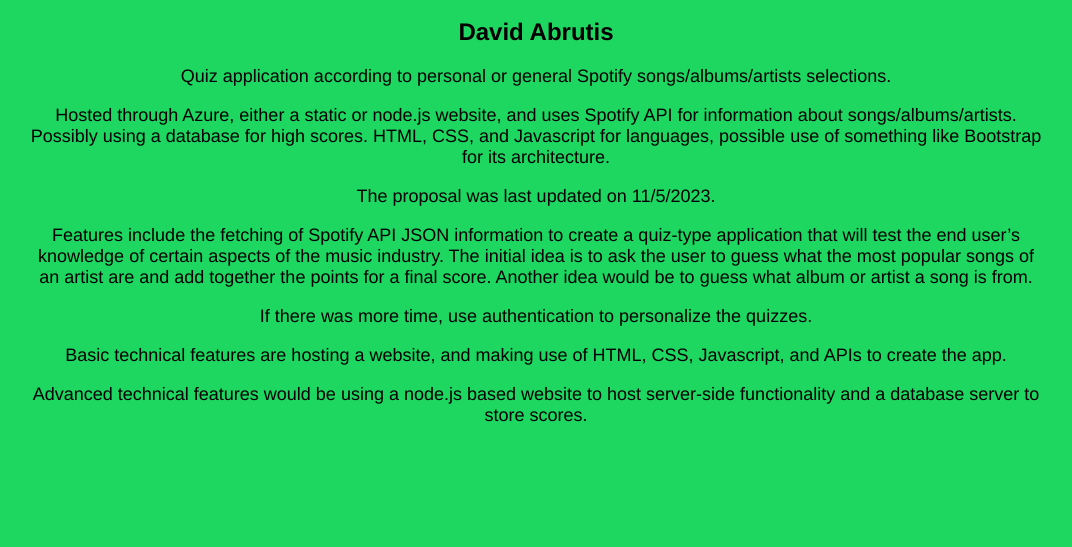
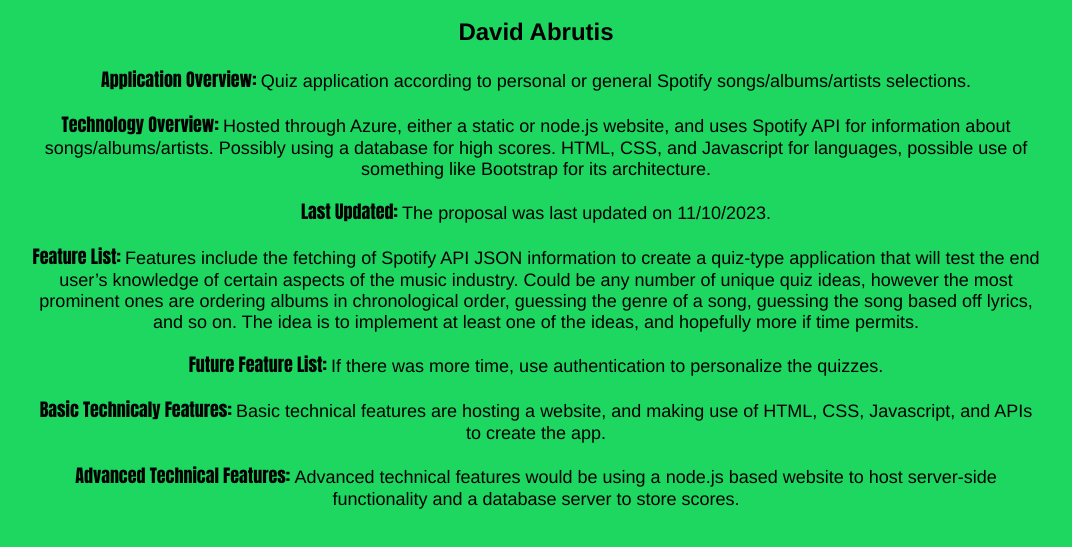
Before and after one commit to dabrutis/Class-Product-Proposal, a plain HTML site: page index.html in a window 1280 px wide. Shown: the part 49-596 px from the top of the page, without its empty margins (104-1176 px from the left). Drawn offline with Linux system fonts and the light colour scheme.

Commit message:
Update 11/10/2023

```diff
--- a/index.html
+++ b/index.html
@@ -8,18 +8,19 @@
 <body>
     <h1>Spotify Song IQ</h1>
     <h2>David Abrutis</h2>
-    <p>Quiz application according to personal or general Spotify songs/albums/artists selections.</p>
-    <p>Hosted through Azure, either a static or node.js website, and uses Spotify API for
+    <p><b>Application Overview: </b>Quiz application according to personal or general Spotify songs/albums/artists selections.</p>
+    <p><b>Technology Overview: </b>Hosted through Azure, either a static or node.js website, and uses Spotify API for
         information about songs/albums/artists. Possibly using a database for high scores.
         HTML, CSS, and Javascript for languages, possible use of something like Bootstrap for its architecture.</p>
-    <p>The proposal was last updated on 11/5/2023.</p>
-    <p>Features include the fetching of Spotify API JSON information to create a quiz-type
+    <p><b>Last Updated: </b>The proposal was last updated on 11/10/2023.</p>
+    <p><b>Feature List: </b>Features include the fetching of Spotify API JSON information to create a quiz-type
         application that will test the end user’s knowledge of certain aspects of the music industry.
-        The initial idea is to ask the user to guess what the most popular songs of an artist are and
-        add together the points for a final score. Another idea would be to guess what album or artist a song is from.</p>
-    <p>If there was more time, use authentication to personalize the quizzes.</p>
-    <p>Basic technical features are hosting a website, and making use of HTML, CSS, Javascript, and APIs to create the app.</p>
-    <p>Advanced technical features would be using a node.js based website to host server-side functionality and a database server to store scores.</p>
+        Could be any number of unique quiz ideas, however the most prominent ones are ordering albums in chronological order,
+        guessing the genre of a song, guessing the song based off lyrics, and so on. The idea is to implement at least one of the ideas,
+        and hopefully more if time permits.</p>
+    <p><b>Future Feature List: </b>If there was more time, use authentication to personalize the quizzes.</p>
+    <p><b>Basic Technicaly Features: </b>Basic technical features are hosting a website, and making use of HTML, CSS, Javascript, and APIs to create the app.</p>
+    <p><b>Advanced Technical Features: </b>Advanced technical features would be using a node.js based website to host server-side functionality and a database server to store scores.</p>
     <style></style>
 </body>
 </html>
--- a/style.css
+++ b/style.css
@@ -18,3 +18,7 @@ p {
     margin-right: 10%;
     font-size: large;
 }
+
+b {
+    font-family: Impact, Haettenschweiler, 'Arial Narrow Bold', sans-serif;
+}
```
